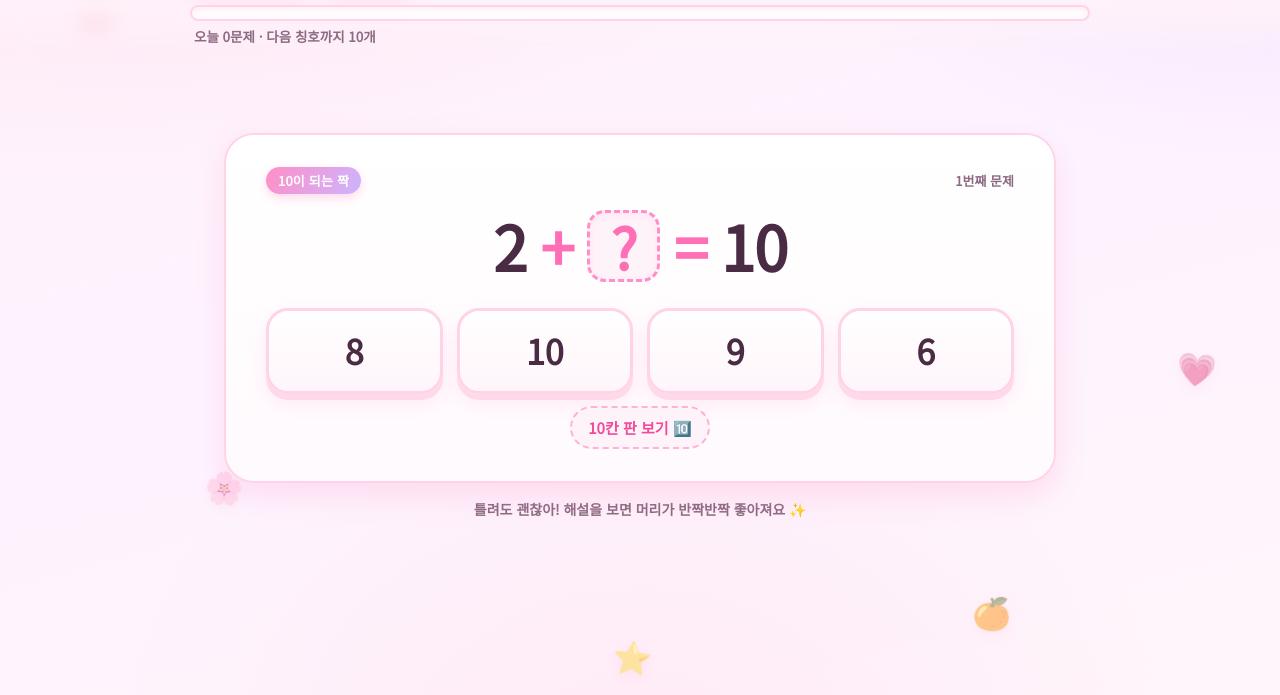
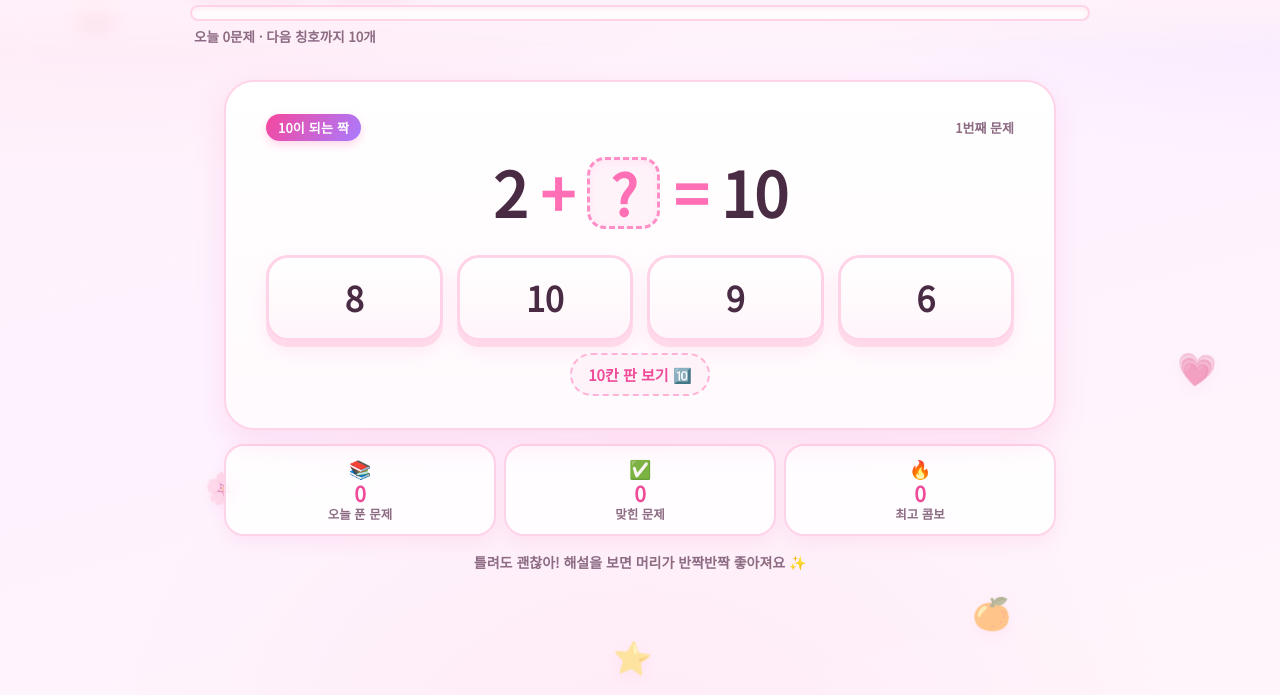
Before and after one commit to bswjys/harang-math, a plain HTML site: page index.html in a window 1280 px wide. Shown: the part 105-800 px from the top of the page. Drawn offline with Linux system fonts and the light colour scheme.

Commit message:
디자인 다듬기: 한글 폰트 내장, 칭호 토스트 위치, 비교 기호 크기, 오늘의 기록 카드

```diff
--- a/app.js
+++ b/app.js
@@ -714,6 +714,13 @@ function renderStatus(bump = false) {
     void ui.orangeCount.parentElement.offsetWidth;
     ui.orangeCount.parentElement.classList.add('bump');
   }
+
+  const sSolved = $('statSolved');
+  if (sSolved) {
+    sSolved.textContent = String(state.today.solved);
+    $('statCorrect').textContent = String(state.today.correct);
+    $('statBest').textContent = String(state.bestCombo);
+  }
 }
 
 function renderQuestion(q) {
@@ -729,7 +736,8 @@ function renderQuestion(q) {
   ui.stage.innerHTML = q.stage;
   ui.feedback.hidden = true;
 
-  ui.answerGrid.className = 'answers ' + (q.options.length === 3 ? 'three' : q.options.length === 4 ? 'four' : '');
+  const symbolOnly = q.options.every((o) => ['>', '<', '='].includes(o));
+  ui.answerGrid.className = 'answers ' + (q.options.length === 3 ? 'three' : q.options.length === 4 ? 'four' : '') + (symbolOnly ? ' symbols' : '');
   ui.answerGrid.innerHTML = '';
   q.options.forEach((opt) => {
     const b = document.createElement('button');
@@ -1200,6 +1208,10 @@ if (new URLSearchParams(location.search).get('test') === '1') {
     openWish() { openWishModal(false); },
     coupons() { renderCoupons(); ui.couponModal.hidden = false; document.body.style.overflow = 'hidden'; },
     resetJourney() { startNewJourney(); },
+    clearFx() {
+      particles = [];
+      fxCtx.clearRect(0, 0, window.innerWidth, window.innerHeight);
+    },
     makeQuestion
   };
 }
--- a/index.html
+++ b/index.html
@@ -93,8 +93,13 @@
     </div>
   </section>
 
-  <p class="foot-note">틀려도 괜찮아! 해설을 보면 머리가 반짝반짝 좋아져요 ✨</p>
-</main>
+  <section class="mini-stats" aria-label="오늘의 공부 기록">
+    <div><span class="ms-emoji">📚</span><b id="statSolved">0</b>오늘 푼 문제</div>
+    <div><span class="ms-emoji">✅</span><b id="statCorrect">0</b>맞힌 문제</div>
+    <div><span class="ms-emoji">🔥</span><b id="statBest">0</b>최고 콤보</div>
+  </section>
+
+  <p class="foot-note">틀려도 괜찮아! 해설을 보면 머리가 반짝반짝 좋아져요 ✨</p></main>
 
 <!-- 소원 팝업 -->
 <div class="modal" id="wishModal" hidden>
--- a/styles.css
+++ b/styles.css
@@ -190,9 +190,9 @@ body{
 .qmeta{display:flex;align-items:center;gap:8px;margin-bottom:10px}
 .tag{
   font-size:clamp(11px,3vw,13px);font-weight:900;color:#fff;
-  background:linear-gradient(120deg,var(--pink-400),var(--purple-300));
+  background:linear-gradient(120deg,#f5479d,#a97bff);
   padding:4px 12px;border-radius:999px;letter-spacing:.2px;
-  box-shadow:0 4px 10px rgba(255,111,181,.25);
+  box-shadow:0 4px 10px rgba(255,111,181,.28);
 }
 .qnum{font-size:clamp(11px,3vw,13px);color:var(--ink-soft);font-weight:700;margin-left:auto}
 
@@ -277,6 +277,7 @@ body{
 }
 .answers.three{grid-template-columns:repeat(3,minmax(0,1fr))}
 .answers.three .answer-btn{font-size:clamp(16px,4.7vw,26px);padding:10px 4px}
+.answers.symbols .answer-btn{font-size:clamp(30px,9vw,42px);padding:8px 4px}
 .answers.four{grid-template-columns:repeat(2,minmax(0,1fr))}
 @media (min-width:640px){
   .answers.four{grid-template-columns:repeat(4,minmax(0,1fr))}
@@ -409,6 +410,22 @@ body{
 .foot-note{
   text-align:center;color:var(--ink-soft);font-weight:700;
   font-size:clamp(12px,3.4vw,14px);margin:16px 0 0;
+}
+
+.mini-stats{
+  display:grid;grid-template-columns:repeat(3,1fr);gap:8px;margin-top:14px;
+}
+.mini-stats > div{
+  background:rgba(255,255,255,.86);
+  border:2px solid var(--pink-200);border-radius:20px;
+  padding:10px 6px 11px;text-align:center;
+  font-size:clamp(10.5px,2.9vw,12.5px);font-weight:800;color:var(--ink-soft);
+  box-shadow:var(--shadow-soft);line-height:1.35;
+}
+.mini-stats .ms-emoji{display:block;font-size:clamp(15px,4vw,18px);margin-bottom:1px}
+.mini-stats b{
+  display:block;font-size:clamp(17px,4.6vw,21px);color:var(--pink-600);
+  font-weight:900;line-height:1.2;
 }
 
 /* ===== 모달 ===== */
```
Also changed, not shown: 1 other file.
